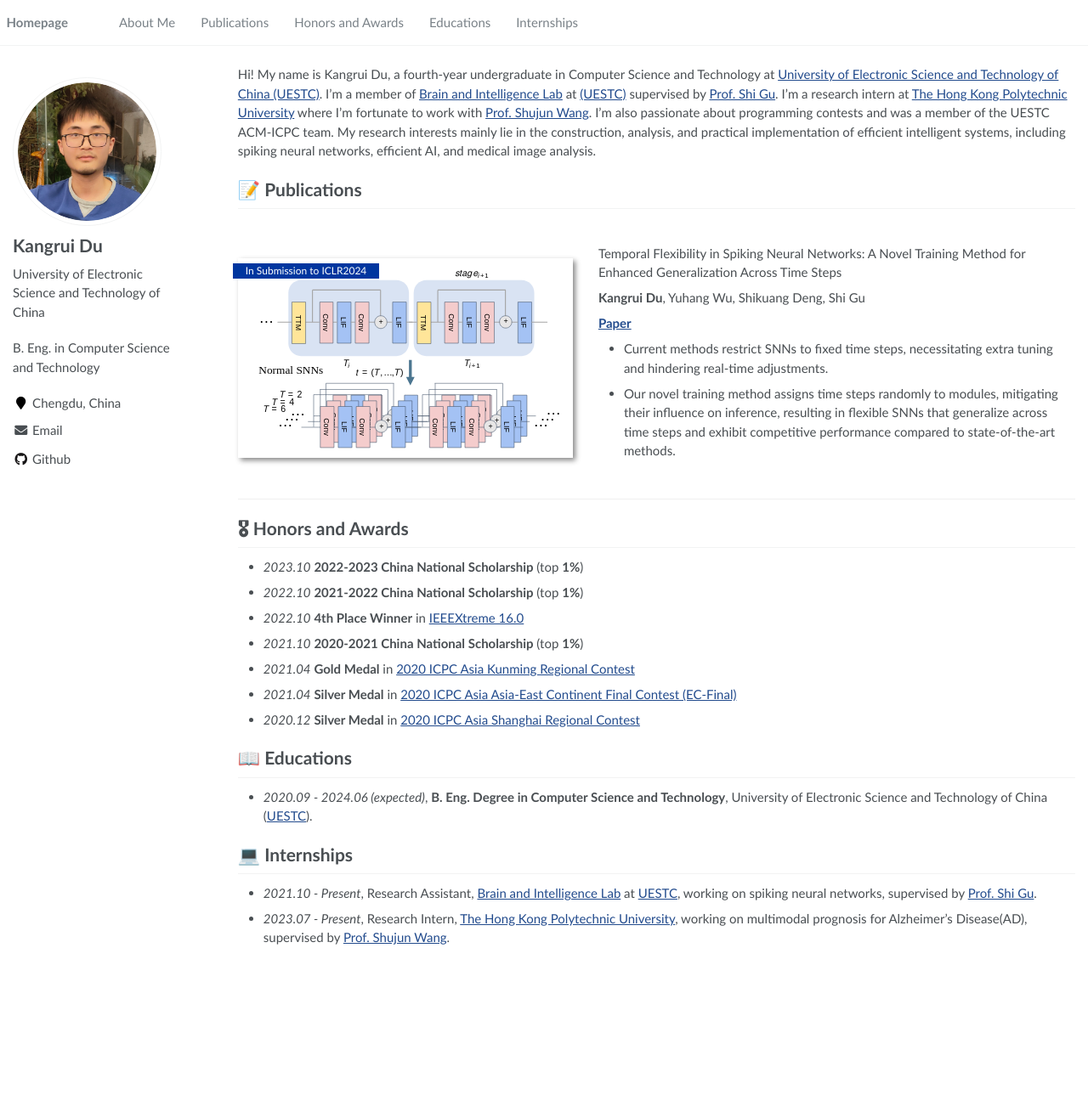
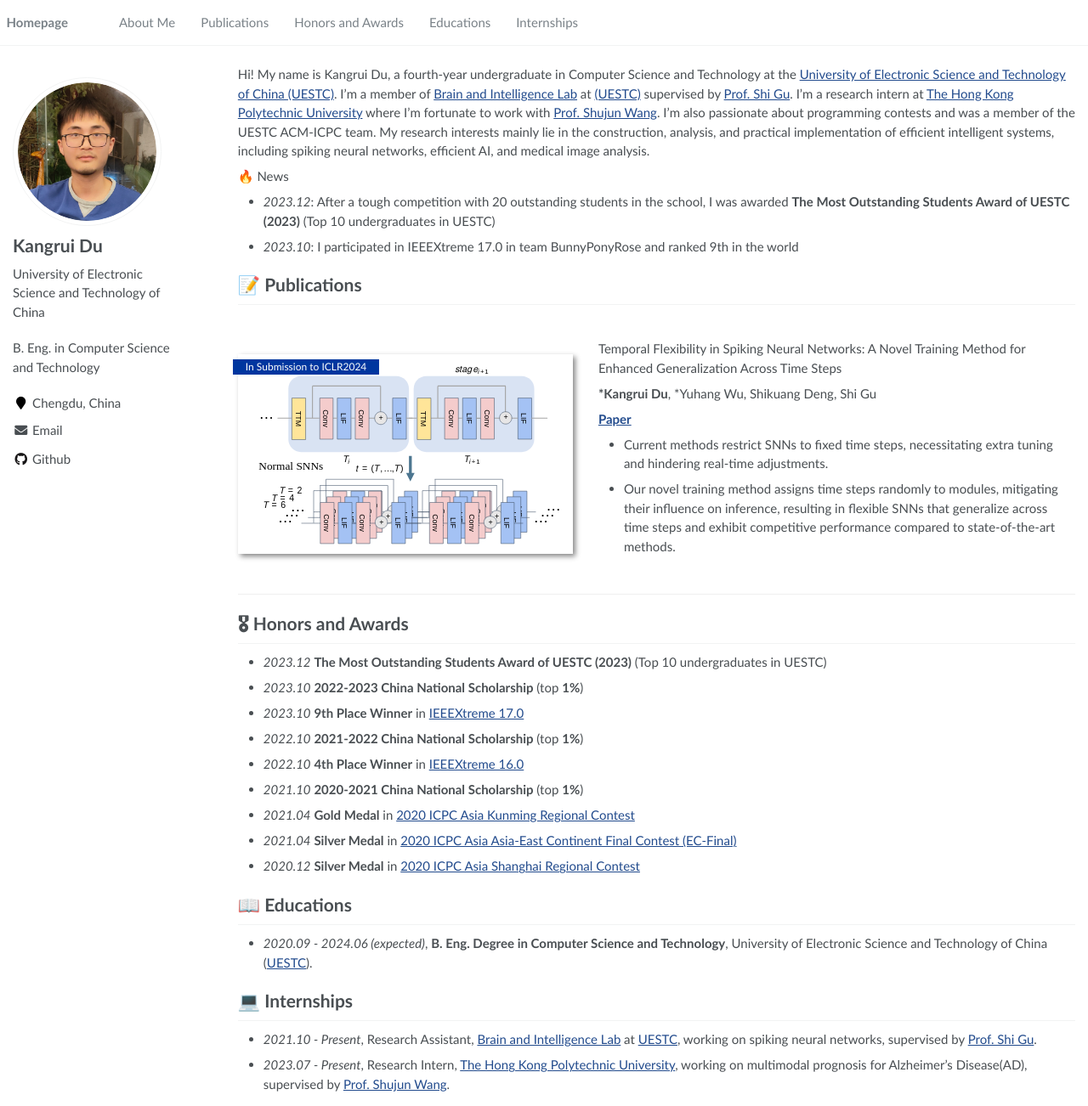
Before and after one commit to Rockdu/Rockdu.github.io, a Jekyll site: the page built from _pages/about.md, in a window 1280 px wide and 1302 px high. Shown: the whole window at 85% size. Built offline with Jekyll 4.4.1, drawn with Linux system fonts in a browser that asks for light colours.

Commit message:
Update about.md

```diff
--- a/_pages/about.md
+++ b/_pages/about.md
@@ -17,14 +17,14 @@ redirect_from:
 
 <span class='anchor' id='about-me'></span>
 
-Hi! My name is Kangrui Du, a fourth-year undergraduate in Computer Science and Technology at [University of Electronic Science and Technology of China (UESTC)](https://en.uestc.edu.cn/). I'm a member of [Brain and Intelligence Lab](https://guslab.org/) at [(UESTC)](https://en.uestc.edu.cn/) supervised by [Prof. Shi Gu](https://guslab.org/). I'm a research intern at [The Hong Kong Polytechnic University](https://www.polyu.edu.hk/en/) where I'm fortunate to work with [Prof. Shujun Wang](https://emma-sjwang.github.io/). I'm also passionate about programming contests and was a member of the UESTC ACM-ICPC team.
+Hi! My name is Kangrui Du, a fourth-year undergraduate in Computer Science and Technology at the [University of Electronic Science and Technology of China (UESTC)](https://en.uestc.edu.cn/). I'm a member of [Brain and Intelligence Lab](https://guslab.org/) at [(UESTC)](https://en.uestc.edu.cn/) supervised by [Prof. Shi Gu](https://guslab.org/). I'm a research intern at [The Hong Kong Polytechnic University](https://www.polyu.edu.hk/en/) where I'm fortunate to work with [Prof. Shujun Wang](https://emma-sjwang.github.io/). I'm also passionate about programming contests and was a member of the UESTC ACM-ICPC team.
 <!-- My research interests lie in building, analyzing, and applying efficient and low-energy intelligent systems, including spiking neural networks, efficient AI, and medical image analysis.  -->
 My research interests mainly lie in the construction, analysis, and practical implementation of efficient intelligent systems, including spiking neural networks, efficient AI, and medical image analysis.
 
 
-<!-- # 🔥 News
-- *2022.02*: &nbsp;🎉🎉 Lorem ipsum dolor sit amet, consectetur adipiscing elit. Vivamus ornare aliquet ipsum, ac tempus justo dapibus sit amet.
-- *2022.02*: &nbsp;🎉🎉 Lorem ipsum dolor sit amet, consectetur adipiscing elit. Vivamus ornare aliquet ipsum, ac tempus justo dapibus sit amet.  -->
+🔥 News
+- *2023.12*: After a tough competition with 20 outstanding students in the school, I was awarded **The Most Outstanding Students Award of UESTC (2023)** (Top 10 undergraduates in UESTC)
+- *2023.10*: I participated in IEEEXtreme 17.0 in team BunnyPonyRose and ranked 9th in the world
 
 # 📝 Publications
 
@@ -34,7 +34,7 @@ My research interests mainly lie in the construction, analysis, and practical im
 
 Temporal Flexibility in Spiking Neural Networks: A Novel Training Method for Enhanced Generalization Across Time Steps
 
-**Kangrui Du**, Yuhang Wu, Shikuang Deng, Shi Gu
+***Kangrui Du**, *Yuhang Wu, Shikuang Deng, Shi Gu
 
 [**Paper**](https://openreview.net/forum?id=RmQAKu1wCe) <strong><span class='show_paper_citations' data='DhtAFkwAAAAJ:ALROH1vI_8AC'></span></strong>
 - Current methods restrict SNNs to fixed time steps, necessitating extra tuning and hindering real-time adjustments.
@@ -47,7 +47,9 @@ Temporal Flexibility in Spiking Neural Networks: A Novel Training Method for Enh
 </div>
 
 # 🎖 Honors and Awards
+- *2023.12* **The Most Outstanding Students Award of UESTC (2023)** (Top 10 undergraduates in UESTC)
 - *2023.10* **2022-2023 China National Scholarship** (top **1%**)
+- *2023.10* **9th Place Winner** in [IEEEXtreme 17.0](https://ieeextreme.org/ieeextreme-17-0-ranking/)
 - *2022.10* **2021-2022 China National Scholarship** (top **1%**)
 - *2022.10* **4th Place Winner** in [IEEEXtreme 16.0](https://ieeextreme.org/ieeextreme-16-0-ranking/)
 - *2021.10* **2020-2021 China National Scholarship** (top **1%**)
```
